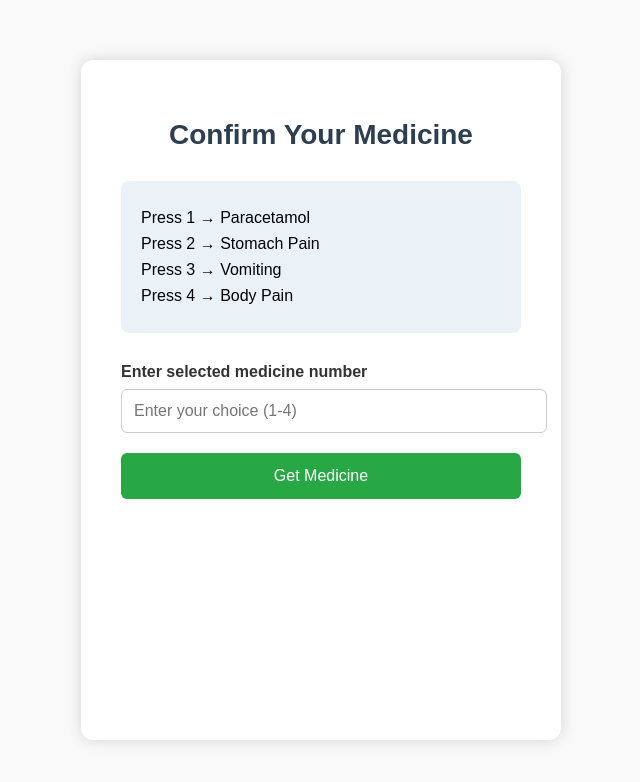
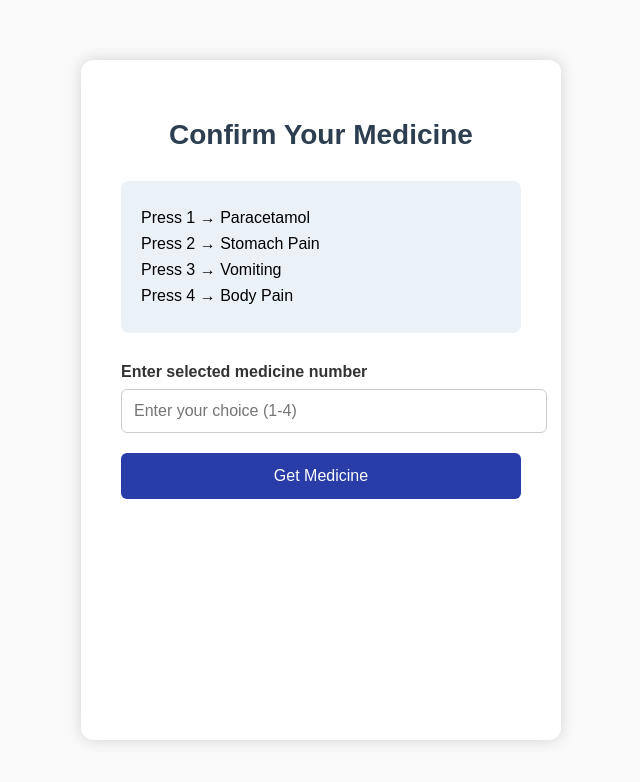
Before and after one commit to Sujal196/mywebsite, a plain HTML site: page i.html in a window 1280 px wide. Shown: the whole page, without its empty margins (319-959 px from the left). Drawn offline with Linux system fonts and the light colour scheme.

Commit message:
Update i.html

```diff
--- a/i.html
+++ b/i.html
@@ -67,7 +67,7 @@
 
     button {
       padding: 14px;
-      background-color: #28a745;
+      background-color: #283da7;
       color: white;
       font-size: 16px;
       border: none;
@@ -77,7 +77,7 @@
     }
 
     button:hover {
-      background-color: #218838;
+      background-color: #283da7;
     }
 
     .result {
```
